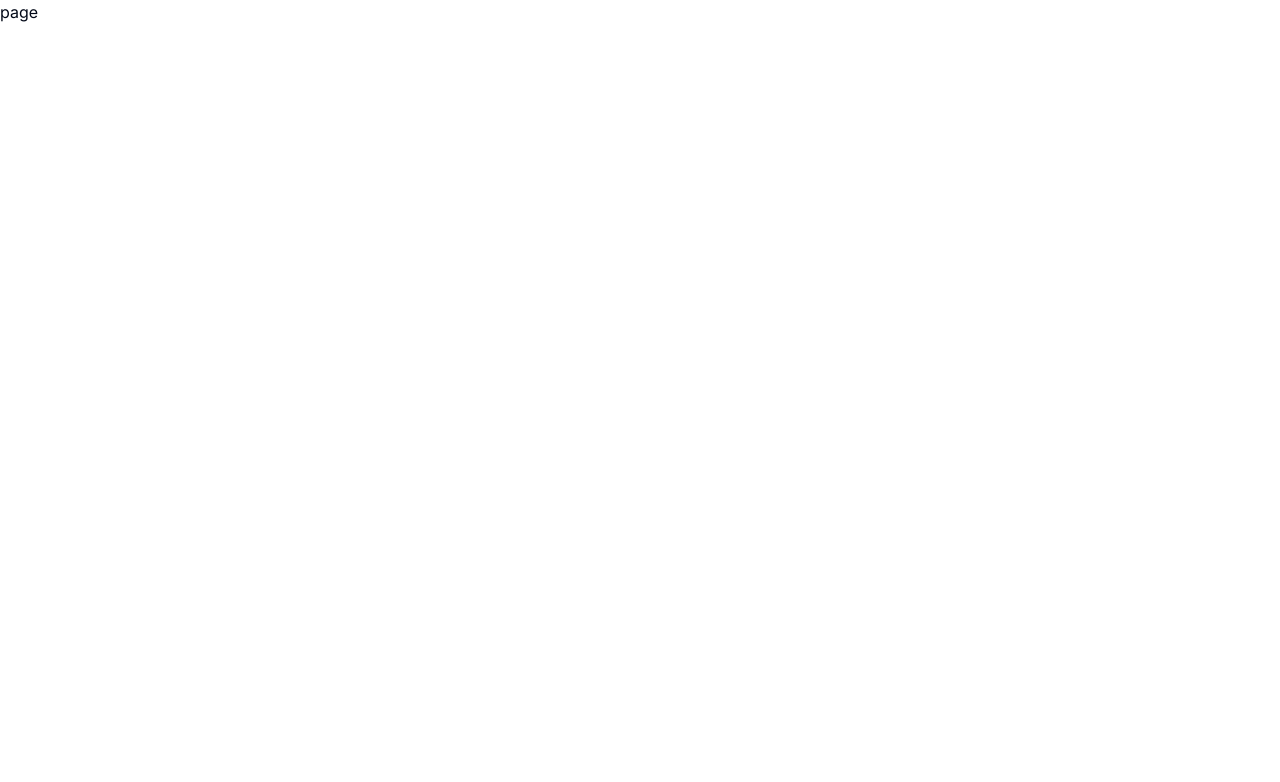
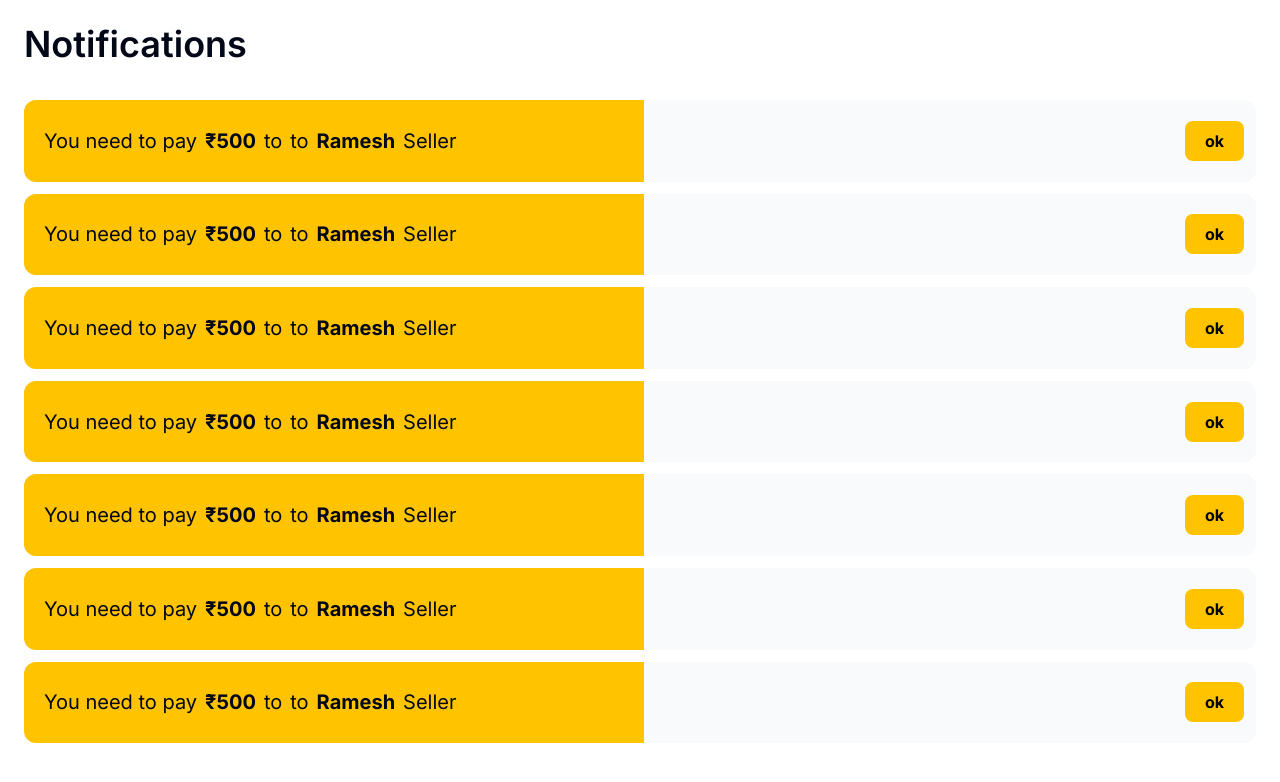
Before and after one commit to mrutyunjay007/hallkahata, a Next.js app: page /notification in a window 1280 px wide. Shown: the top 782 px of the page. Built offline with nearby package versions, Linux system fonts and the light colour scheme.

Commit message:
setup notification page

```diff
--- /dev/null
+++ b/src/app/notification/components/aproovalNotification.tsx
@@ -0,0 +1,24 @@
+import React from "react";
+
+function AproovalNotification() {
+  return (
+    <div className="w-full h-full flex cursor-pointer justify-between  items-center">
+      <span className="text-xl w-full h-full px-5 flex items-center gap-2 bg-[#ffc300] rounded-l-xl">
+        Do you owe <span className="font-bold">₹500</span> to{" "}
+        <span className="font-bold">Ramesh</span> Seller?
+      </span>
+
+      {/* btns */}
+      <span className="px-3 w-full h-full flex justify-end items-center gap-2 text-white font-bold bg-slate-50 rounded-r-xl">
+        <span className="px-5 py-2 bg-[#ffc300] rounded-lg text-black cursor-pointer">
+          yes
+        </span>
+        <span className="px-5 py-2 bg-slate-300 rounded-lg cursor-pointer">
+          canel
+        </span>
+      </span>
+    </div>
+  );
+}
+
+export default AproovalNotification;
--- /dev/null
+++ b/src/app/notification/components/notification.tsx
@@ -0,0 +1,20 @@
+import { Button } from "@/components/ui/button";
+import React from "react";
+import AproovalNotification from "./aproovalNotification";
+import RemaindingNotification from "./remaindingNotification";
+import PaymentNotification from "./paymentNotification";
+
+function Notification() {
+  return (
+    <div className="w-full h-[5.1rem] rounded-xl cursor-pointer mt-3 ">
+      {/* notice for aprooval */}
+      {/* <AproovalNotification></AproovalNotification> */}
+      {/* notice for remainder */}
+      <RemaindingNotification></RemaindingNotification>
+      {/* notice of payment from customer */}
+      {/* <PaymentNotification></PaymentNotification>  */}
+    </div>
+  );
+}
+
+export default Notification;
--- /dev/null
+++ b/src/app/notification/components/paymentNotification.tsx
@@ -0,0 +1,24 @@
+import React from "react";
+
+function PaymentNotification() {
+  return (
+    <div className="w-full h-full flex cursor-pointer justify-between  items-center">
+      <span className="text-xl w-full h-full px-5 flex items-center gap-2 bg-[#ffc300] rounded-l-xl">
+        <span className="font-bold">Ramesh</span> paid{" "}
+        <span className="font-bold">₹500</span> in{" "}
+        <span className="font-bold">cash</span>
+      </span>
+      {/* btns */}
+      <span className="px-3 w-full h-full flex justify-end items-center gap-2 text-white font-bold bg-slate-50 rounded-r-xl">
+        <span className="px-5 py-2 bg-[#ffc300] rounded-lg text-black cursor-pointer">
+          ok
+        </span>
+        <span className="px-5 py-2 bg-slate-300 rounded-lg cursor-pointer">
+          canel
+        </span>
+      </span>
+    </div>
+  );
+}
+
+export default PaymentNotification;
--- /dev/null
+++ b/src/app/notification/components/remaindingNotification.tsx
@@ -0,0 +1,21 @@
+import React from "react";
+
+function RemaindingNotification() {
+  return (
+    <div className="w-full h-full flex cursor-pointer justify-between  items-center">
+      <span className="text-xl w-full h-full px-5 flex items-center gap-2 bg-[#ffc300] rounded-l-xl">
+        <span> You need to pay </span>
+        <span className="font-bold">₹500</span> <span>to</span>to
+        <span className="font-bold">Ramesh</span> <span>Seller </span>
+      </span>
+      {/* btns */}
+      <span className="px-3 w-full h-full flex justify-end items-center gap-2 text-white font-bold bg-slate-50 rounded-r-xl">
+        <span className="px-5 py-2 bg-[#ffc300] rounded-lg text-black cursor-pointer">
+          ok
+        </span>
+      </span>
+    </div>
+  );
+}
+
+export default RemaindingNotification;
--- /dev/null
+++ b/src/app/notification/layout.tsx
@@ -0,0 +1,14 @@
+export default function NotificationLayout({
+  children,
+}: {
+  children: React.ReactNode;
+}) {
+  return (
+    <div className="w-full h-screen flex flex-col">
+      <span className="w-full p-6 flex items-center font-semibold text-4xl">
+        Notifications
+      </span>
+      <div className="w-full flex-1">{children}</div>
+    </div>
+  );
+}
--- a/src/app/notification/page.tsx
+++ b/src/app/notification/page.tsx
@@ -1,7 +1,18 @@
 import React from "react";
+import Notification from "./components/notification";
 
-function page() {
-  return <div>page</div>;
+function Notifications() {
+  return (
+    <div className="px-6 mt-1">
+      <Notification></Notification>
+      <Notification></Notification>
+      <Notification></Notification>
+      <Notification></Notification>
+      <Notification></Notification>
+      <Notification></Notification>
+      <Notification></Notification>
+    </div>
+  );
 }
 
-export default page;
+export default Notifications;
```
